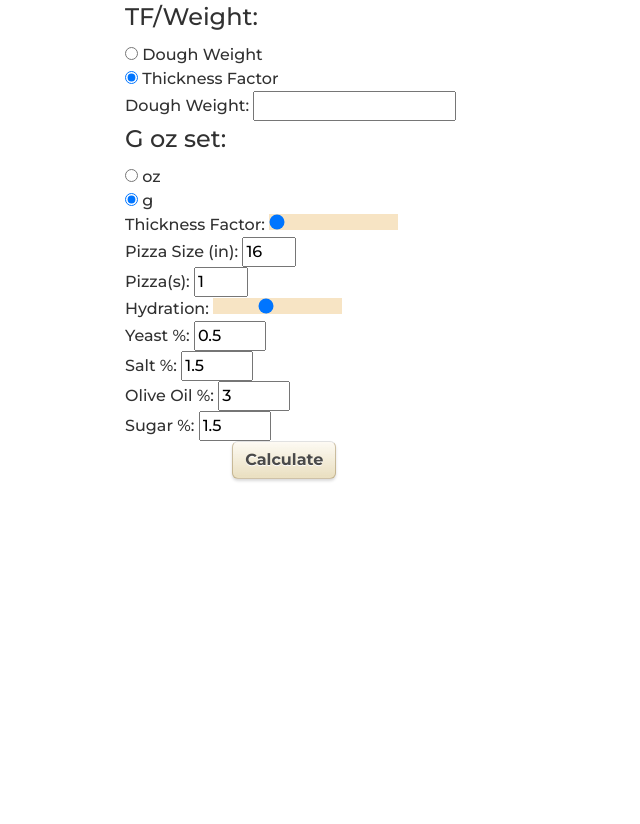
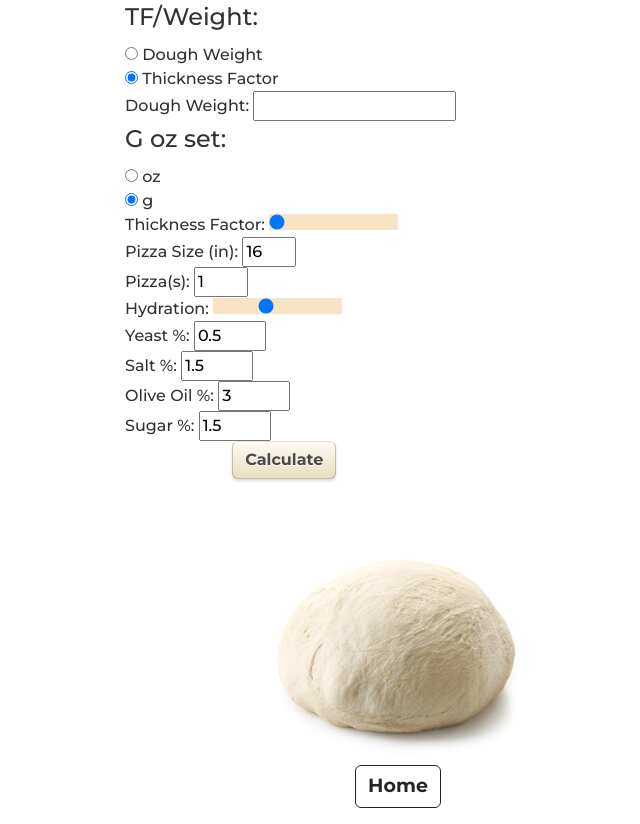
Before and after one commit to nebracy/django-portfolio-website, a Django app: page /pizza-dough-calculator/ in a window 1280 px wide. Shown: the part 163-987 px from the top of the page, without its empty margins (242-882 px from the left). Before the commit the page ends 645 px from the top, so only its background shows below. Run offline with Django 4.2, Linux system fonts and the light colour scheme; some libraries are stand-ins or nearby versions; some web fonts are replaced.

Commit message:
Add image and buttons at the bottom of the page

```diff
--- a/templates/pizzadough/calculator.html
+++ b/templates/pizzadough/calculator.html
@@ -33,6 +33,20 @@
                 </form>
             </div>
         </section>
+        {% if dough %}
+        <section class="row justify-content-center">
+            <div class="table-responsive col-lg-6 mb-4" id="recipe">
+            </div>
+        </section>
+        {% else %}
+        <div class="text-center mb-2 no-print">
+            <img src="{% static 'pizzadough/doughball.jpeg' %}" alt="pizza doughball" class="img-fluid">
+        </div>
+        {% endif %}
+        <div class="text-center no-print">
+            <button type="button" id="print" class="btn btn-outline-success mx-1" hidden>Print</button>
+            <a class="btn btn-outline-dark" href="{% url 'index' %}">Home</a>
+        </div>
         <!-- Bootstrap JavaScript Bundle with Popper -->
         <script src="https://cdn.jsdelivr.net/npm/bootstrap@5.1.3/dist/js/bootstrap.bundle.min.js" integrity="sha384-ka7Sk0Gln4gmtz2MlQnikT1wXgYsOg+OMhuP+IlRH9sENBO0LRn5q+8nbTov4+1p" crossorigin="anonymous"></script>
     </div>
```
